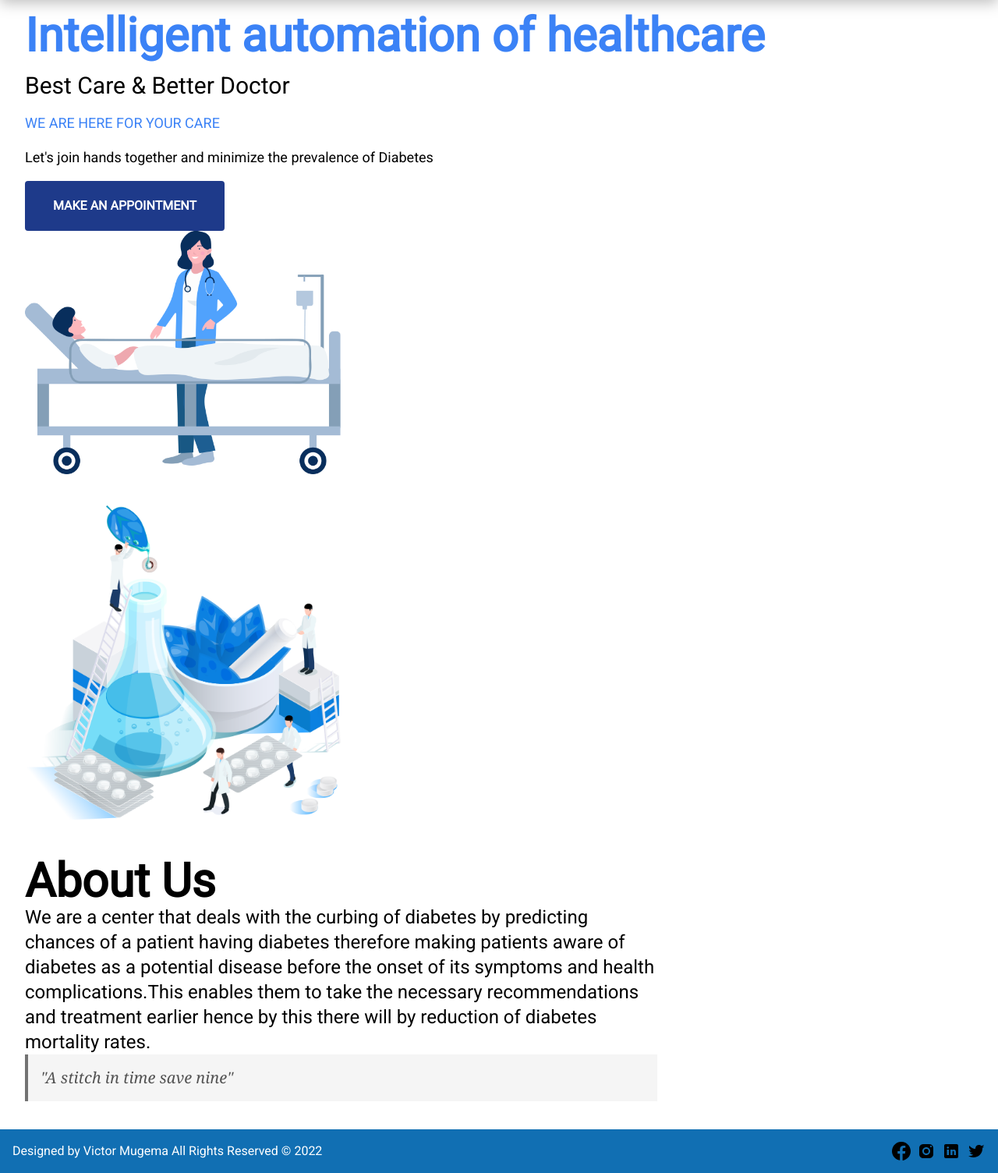
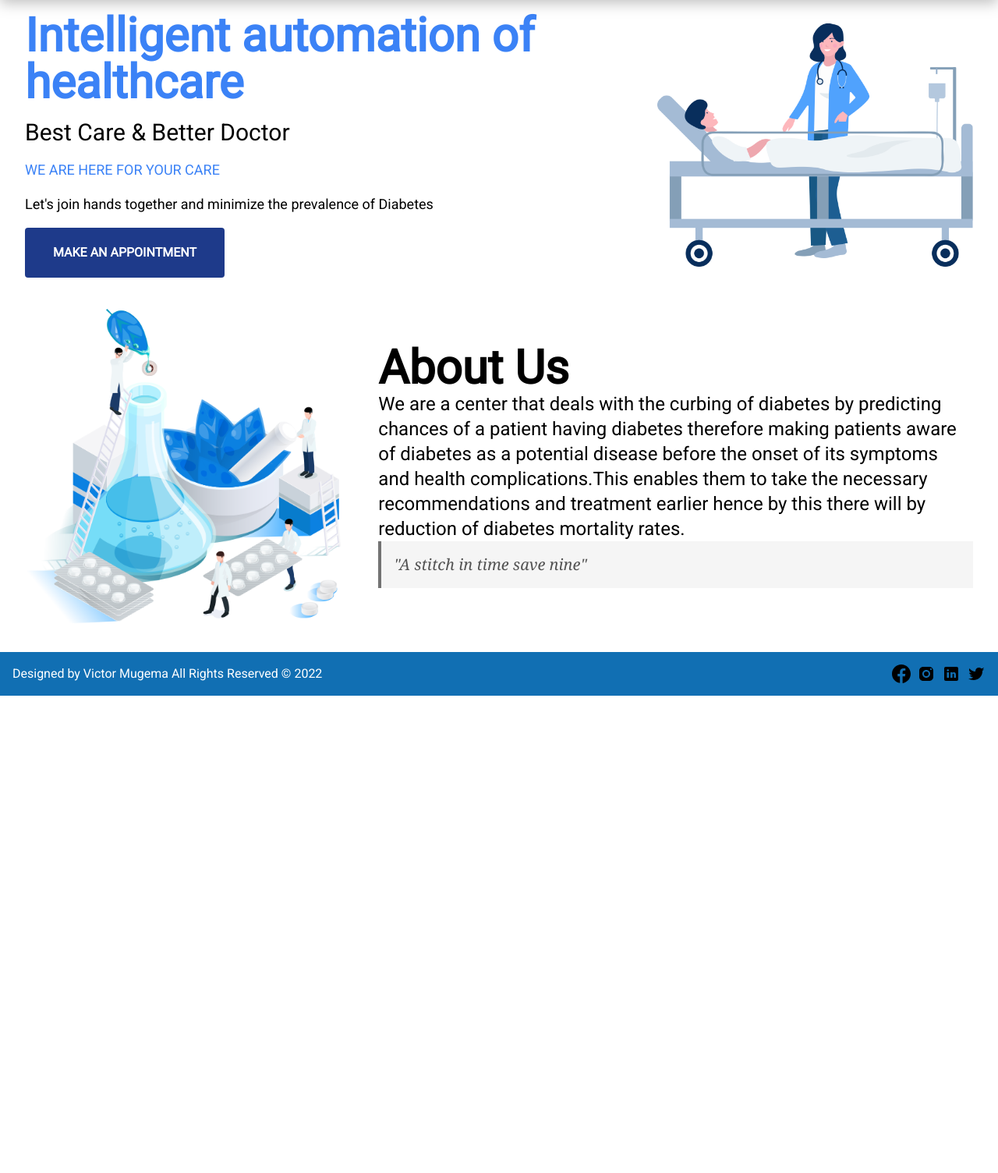
Before and after one commit to VickArmand/Early-Diabetes-Prediction-Project, a Flask app: page / in a window 1280 px wide. Shown: the part 57-1561 px from the top of the page at 78% size. After the commit the page ends 949 px from the top, so only its background shows below. Run offline with Flask 2, Linux system fonts and the light colour scheme; some libraries are stand-ins or nearby versions.

Commit message:
mainpage modification

```diff
--- a/app/static/css/style.css
+++ b/app/static/css/style.css
@@ -1,7 +1,6 @@
 @import url('https://fonts.googleapis.com/css2?family=Roboto&display=swap');
 body{
     font-family: 'Roboto', sans-serif;
-
 }
 nav{
     filter: drop-shadow(0px 4px 9px rgba(0, 0, 0, 0.25));
--- a/app/templates/admins/login.html
+++ b/app/templates/admins/login.html
@@ -34,7 +34,9 @@
 
       <form action="" method="post" class="flex flex-col justify-between items-center gap-2">
           <img src="{{url_for('static',filename='/images/admin-icon-vector.jpg') }}" style="width:150px;height:150px;border-radius:50%;" alt="">
-            <div class="flex justify-between items-center gap-2">
+          <legend class="border-bottom mb-4"><h3 class="text-center font-[900]">{{title}}</h3></legend>
+
+          <div class="flex justify-between items-center gap-2">
               {{form.hidden_tag()}}
               {{form.email.label()}}
               {{form.email(class='py-2 px-8 rounded bg-inputbg',placeholder='Enter your email address')}}
--- a/app/templates/doctors/login.html
+++ b/app/templates/doctors/login.html
@@ -34,7 +34,7 @@
 
       <form action="" method="post" class="flex flex-col justify-between items-center gap-2">
         <img src="{{url_for('static',filename='/images/151-1518759_ambulance-doctor-doctor-clipart-black-and-white-png.png') }}" style="width:150px;height:150px;border-radius:50%;" alt="">
-
+        <legend class="border-bottom mb-4"><h3 class="text-center font-[900]">{{title}}</h3></legend>
             <div class="flex justify-between items-center gap-2">
               {{form.hidden_tag()}}
               {{form.email.label()}}
--- a/app/templates/homepage.html
+++ b/app/templates/homepage.html
@@ -35,10 +35,11 @@
         <li class="list-none"> <a href="/register">Register</a></li>
     </ul>
       </nav>
-<div class="py-4 px-8">
+<div class="flex-col py-4 px-8 gap-4">
 <!-- docimage & explanation of system -->
-<div class="hero flex justify-between items-center flex-wrap">
-  <div class="hero-text flex flex-col justify-start gap-4">
+<!--flex-wrap-->
+<div class="hero flex justify-center items-center gap-12 flex-wrap md:flex-nowrap">
+  <div class="hero-text flex flex-col justify-start gap-4 w-2/3">
     <h1 class="text-6xl font-semibold text-blue-500">Intelligent automation of healthcare</h1>
     <h2 class="text-3xl font-medium">Best Care & Better Doctor</h2>
     <span class="text-lg font-medium text-blue-500">WE ARE HERE FOR YOUR CARE</span>
@@ -48,7 +49,9 @@
 <img src="{{url_for('static',filename='/images/xbanner_img.png.pagespeed.ic.MLXiW6RElW.webp')}}" class="w-1/3" alt="">
 
 </div>
-<div class="about-us mt-10 flex justify-between items-center gap-12 flex-wrap ">
+<!--flex-wrap-->
+
+<div class="about-us mt-10 flex justify-center items-center gap-12 flex-wrap md:flex-nowrap">
   <img src="{{url_for('static',filename='/images/xtop_service.png.pagespeed.ic.Sm2VeVkzSI.webp')}}" class="w-1/3" alt="">
   <div class="about-us-text w-2/3">
     <h1 class="text-6xl font-bold">About Us</h1>
```
